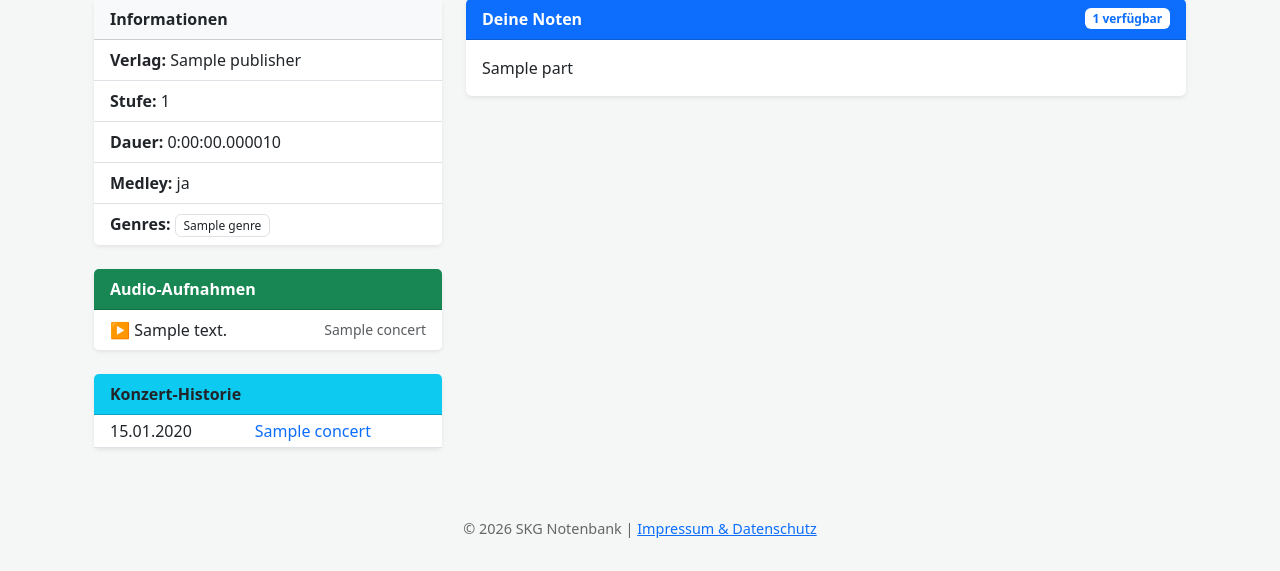
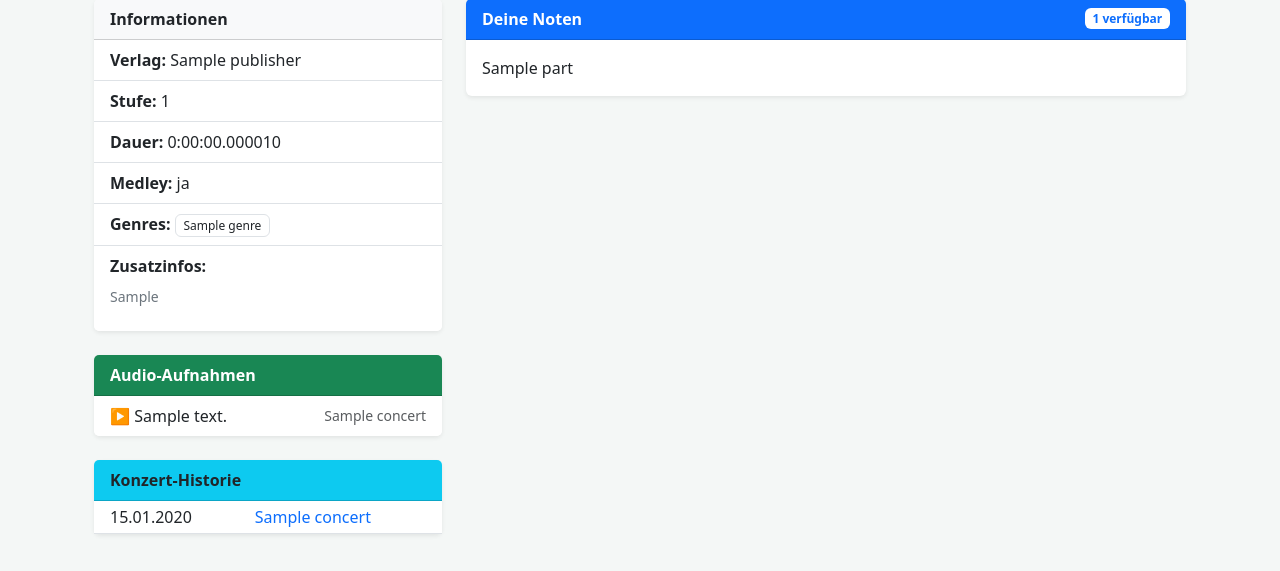
Before and after one commit to tubadour-sw/scorelib, a Django app: page /piece/1/ in a window 1280 px wide. Shown: the part 257-828 px from the top of the page. Before the commit the page ends 795 px from the top, so only its background shows below. Run offline with Django 5.2, Linux system fonts and the light colour scheme; tables that the repository leaves empty hold one stand-in row (values such as "Sample post").

Commit message:
new "additional info" for pieces

```diff
--- a/scorelib/admin.py
+++ b/scorelib/admin.py
@@ -4,6 +4,8 @@ from django.shortcuts import render, redirect, get_object_or_404
 from django.contrib import messages
 from django.utils.html import format_html
 from django.http import HttpResponseRedirect
+from django import forms
+from django.db import models
 
 # Authentifizierung
 from django.contrib.auth.admin import UserAdmin as BaseUserAdmin
@@ -138,6 +140,10 @@ class PieceAdmin(admin.ModelAdmin):
 
     # Erlaube das Filtern nach Schwierigkeit direkt in der rechten Seitenleiste
     list_filter = ('genres', 'composer', 'arranger', 'difficulty', 'publisher')
+
+    formfield_overrides = {
+        models.TextField: {'widget': forms.Textarea(attrs={'rows': 4, 'cols': 40})},
+    }
 
     def display_genres(self, obj):
         # Holt alle Genres des Stücks und verbindet sie mit Komma
--- a/scorelib/models.py
+++ b/scorelib/models.py
@@ -87,6 +87,12 @@ class MusicianProfile(models.Model):
 
 class Piece(models.Model):
     title = models.CharField(max_length=200)
+    additional_info = models.TextField(
+        blank=True,
+        null=True,
+        verbose_name="Zusatzinfos / Sätze / Alternativtitel",
+        help_text="Hier kannst du Sätze (z.B. 1. Allegro) oder alternative Titel eintragen."
+    )
     composer = models.ForeignKey(Composer, on_delete=models.PROTECT, related_name='pieces')
     arranger = models.ForeignKey(Arranger, on_delete=models.SET_NULL, null=True, blank=True, related_name='pieces')
     publisher = models.ForeignKey(Publisher, on_delete=models.SET_NULL, null=True, blank=True, related_name='pieces')
--- a/scorelib/views.py
+++ b/scorelib/views.py
@@ -78,7 +78,9 @@ def scorelib_search(request):
     # Suche in Titel, Komponist oder Archiv-Nummer
     pieces = Piece.objects.filter(
         Q(title__icontains=query) |
+        Q(additional_info__icontains=query) |
         Q(composer__name__icontains=query) |
+        Q(arranger__name__icontains=query) |
         Q(archive_label__icontains=query)
     ).distinct()[:20] # Limitiert auf 20 Ergebnisse fuer Speed
 
--- a/templates/scorelib/index.html
+++ b/templates/scorelib/index.html
@@ -109,6 +109,11 @@
 						{{ piece.title }}
 					</a>
 					</strong>
+                    {% if piece.additional_info %}
+                        <small class="text-muted d-block">
+                            {{ piece.additional_info|linebreaksbr }}
+                        </small>
+                    {% endif %}
 				</td>
                 <td>
                     {{ piece.composer.name }}
--- a/templates/scorelib/piece_detail.html
+++ b/templates/scorelib/piece_detail.html
@@ -30,6 +30,12 @@
                     <li class="list-group-item"><strong>Genres:</strong>
                         {% for g in piece.genres.all %}<span class="badge border text-dark fw-normal">{{ g.name }}</span> {% endfor %}
                     </li>
+                    {% if piece.additional_info %}
+                    <li class="list-group-item">
+                        <strong>Zusatzinfos:</strong>
+                        <div class="mt-2 text-secondary small">{{ piece.additional_info|linebreaks }}</div>
+                    </li>
+                    {% endif %}
                 </ul>
             </div>
 
```
Also changed, not shown: scorelib/migrations/0012_piece_additional_info.py (added).
